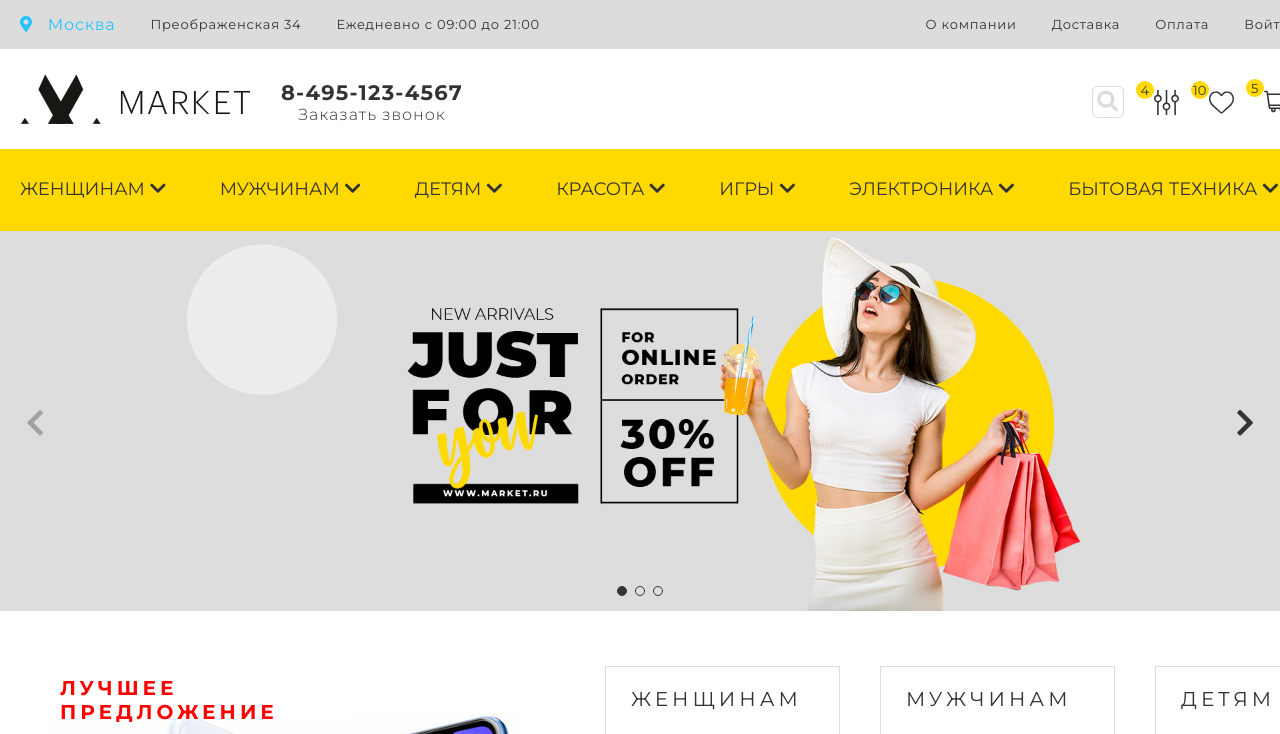
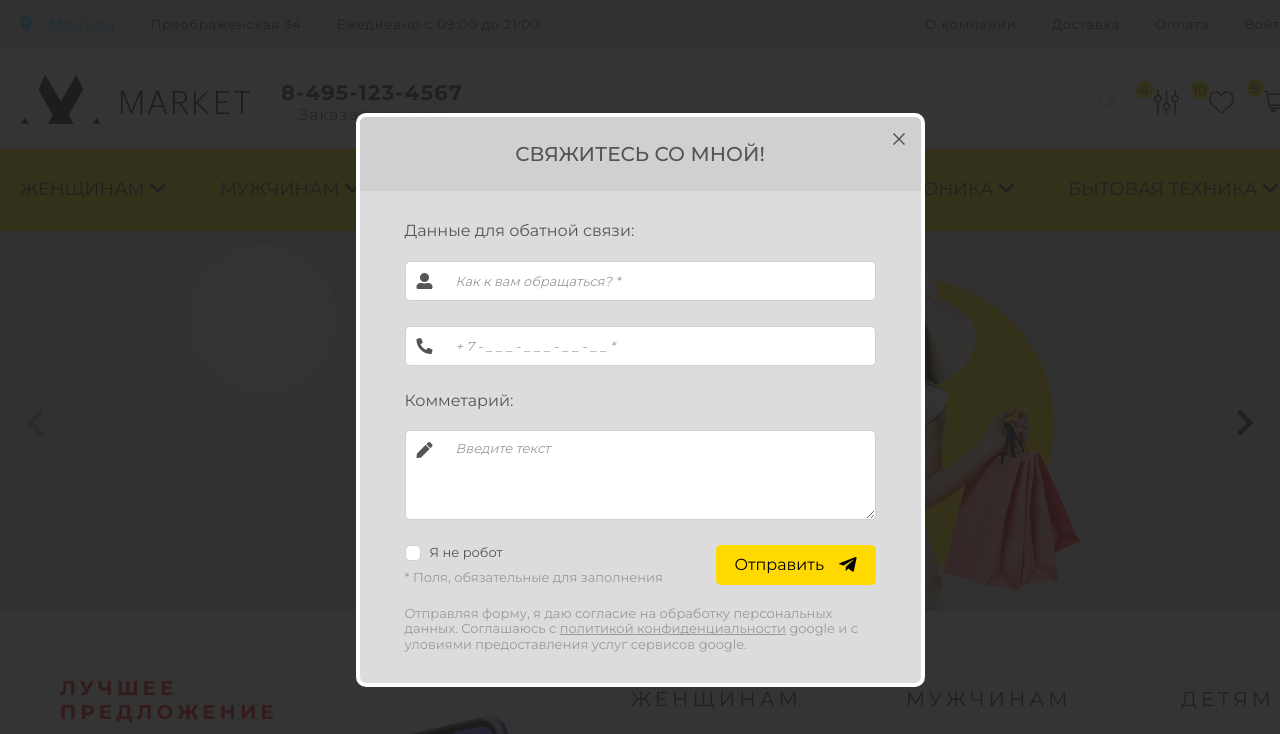
Before and after one commit to Verta-master/market, a plain HTML site: page index.html in a window 1280 px wide. Both pictures are taken after a click on the link "Заказать звонок". Shown: the top 734 px of the page. Drawn offline with nearby package versions, Linux system fonts and the light colour scheme.

Commit message:
Update 2020-11-13T09:06:07.652Z

```diff
--- a/css/style.css
+++ b/css/style.css
@@ -1891,3 +1891,169 @@ h3 {
   -webkit-transition: ease-out 0.3s;
   transition: ease-out 0.3s;
 }
+.modal {
+  width: 569px;
+  max-width: 100%;
+  padding: 0;
+  border-radius: 10px;
+  background-color: #dcdcdc;
+  border: 4px solid #fff;
+}
+.fancybox-close-small {
+  top: 15px;
+}
+.modal__title {
+  padding: 25px;
+  font-size: 20px;
+  font-weight: 500;
+  color: #555;
+  text-transform: uppercase;
+  text-align: center;
+  background-color: #d0d0d0;
+}
+.modal__body {
+  padding: 30px 45px;
+}
+.form {
+  color: #555;
+  font-size: 16px;
+}
+.form__label {
+  display: block;
+  margin-bottom: 20px;
+}
+.form__field {
+  width: 100%;
+  position: relative;
+  overflow: hidden;
+}
+.form__field i {
+  position: absolute;
+  top: 12px;
+  left: 12px;
+  z-index: 5;
+}
+.form__message,
+.form__input {
+  display: block;
+  width: 100%;
+  margin-bottom: 25px;
+  font-size: 13px;
+  border: 1px solid #d0d0d0;
+  border-radius: 5px;
+  background-color: #ffffff;
+}
+.form__message::-webkit-input-placeholder, .form__input::-webkit-input-placeholder {
+  color: #999;
+  opacity: 1;
+  font-style: italic;
+}
+.form__message::-moz-placeholder, .form__input::-moz-placeholder {
+  color: #999;
+  opacity: 1;
+  font-style: italic;
+}
+.form__message:-ms-input-placeholder, .form__input:-ms-input-placeholder {
+  color: #999;
+  opacity: 1;
+  font-style: italic;
+}
+.form__message::-ms-input-placeholder, .form__input::-ms-input-placeholder {
+  color: #999;
+  opacity: 1;
+  font-style: italic;
+}
+.form__message::placeholder,
+.form__input::placeholder {
+  color: #999;
+  opacity: 1;
+  font-style: italic;
+}
+.form__input {
+  height: 40px;
+  padding-left: 50px;
+  padding-right: 10px;
+}
+.form__message {
+  height: 90px;
+  padding: 10px;
+  padding-left: 50px;
+}
+.form__checkbox {
+  display: none;
+}
+.form__checklabel {
+  position: relative;
+  display: block;
+  padding-left: 25px;
+  font-size: 13px;
+  margin-bottom: 10px;
+}
+.form__checklabel::before {
+  content: "";
+  position: absolute;
+  top: 0;
+  left: 0;
+  width: 16px;
+  height: 16px;
+  text-align: center;
+  color: #333;
+  border: 1px solid #d0d0d0;
+  border-radius: 5px;
+  background-color: #ffffff;
+}
+.form__checkbox:checked + .form__checklabel::before {
+  content: "\2713";
+}
+.form__comment {
+  font-size: 13px;
+  color: #999;
+}
+.form__comment a {
+  text-decoration: underline;
+}
+.form__comment a:hover,
+.form__comment a:active {
+  text-decoration: none;
+}
+.form__btns {
+  display: -webkit-box;
+  display: -ms-flexbox;
+  display: flex;
+  -webkit-box-pack: justify;
+      -ms-flex-pack: justify;
+          justify-content: space-between;
+  -webkit-box-align: center;
+      -ms-flex-align: center;
+          align-items: center;
+  margin-bottom: 20px;
+}
+.form__btn {
+  width: 160px;
+  height: 40px;
+  display: -webkit-box;
+  display: -ms-flexbox;
+  display: flex;
+  -webkit-box-pack: center;
+      -ms-flex-pack: center;
+          justify-content: center;
+  -webkit-box-align: center;
+      -ms-flex-align: center;
+          align-items: center;
+  font-size: 16px;
+  line-height: 1;
+  border-radius: 5px;
+  background-color: #ffd900;
+  -webkit-transition: ease-out 0.3s;
+  transition: ease-out 0.3s;
+}
+.form__btn i {
+  font-size: 20px;
+  margin-left: 15px;
+}
+.form__btn:hover,
+.form__btn:active {
+  background-color: #f2ce00;
+  -webkit-transition: ease-out 0.3s;
+  transition: ease-out 0.3s;
+}
--- a/index.html
+++ b/index.html
@@ -49,7 +49,7 @@
         </div>
         <div class="header__contacts">
           <a href="tel:+74951234567" class="header__phone">8-495-123-4567</a>
-          <a href="#" class="header__call">Заказать звонок</a>
+          <a data-fancybox="" data-src="#call" href="javascript:;" class="header__call">Заказать звонок</a>
         </div>
         <div class="search">
           <form action="#" class="search__form">
@@ -1173,6 +1173,38 @@
     </div>
   </footer>
 
+  <!-- Modal windows -->
+  <div style="display: none;" id="call" class="modal">
+    <div class="modal__title"><span>Свяжитесь со мной!</span></div>
+    <div class="modal__body">
+      <form action="#" class="form">
+        <label for="name" class="form__label">Данные для обатной связи:</label>
+        <div class="form__field">
+          <i class="fas fa-user-alt"></i>
+          <input type="text" id="name" class="form__input" placeholder="Как к вам обращаться? *">
+        </div>
+        <div class="form__field">
+          <i class="fas fa-phone-alt"></i>
+          <input type="tel" id="phone" class="form__input" placeholder="+ 7 - _ _ _ - _ _ _ - _ _ - _ _ *">
+        </div>
+        <label for="message" class="form__label">Комметарий:</label>
+        <div class="form__field">
+          <i class="fas fa-pen"></i>
+          <textarea id="message" class="form__message" placeholder="Введите текст"></textarea>
+        </div>
+        <div class="form__btns">
+          <div class="form__check">
+            <input type="checkbox" id="checkbox" class="form__checkbox">
+            <label for="checkbox" class="form__checklabel">Я не робот</label>
+            <div class="form__comment">* Поля, обязательные для заполнения</div>
+          </div>
+          <button type="submit" class="form__btn">Отправить <i class="fab fa-telegram-plane"></i></button>
+        </div>
+        <div class="form__comment">Отправляя форму, я даю согласие на обработку персональных данных. Соглашаюсь с <a href="#">политикой конфиденциальности</a> google и с уловиями предоставления услуг сервисов google.</div>
+      </form>
+    </div>
+  </div>
+
   <script src="js/jquery-3.2.1.min.js"></script>
   <script src="https://cdnjs.cloudflare.com/ajax/libs/fancybox/3.3.1/jquery.fancybox.min.js"></script>
   <script src="https://cdnjs.cloudflare.com/ajax/libs/Swiper/4.5.0/js/swiper.min.js"></script>
```
Also changed, not shown: css/style.min.css.
